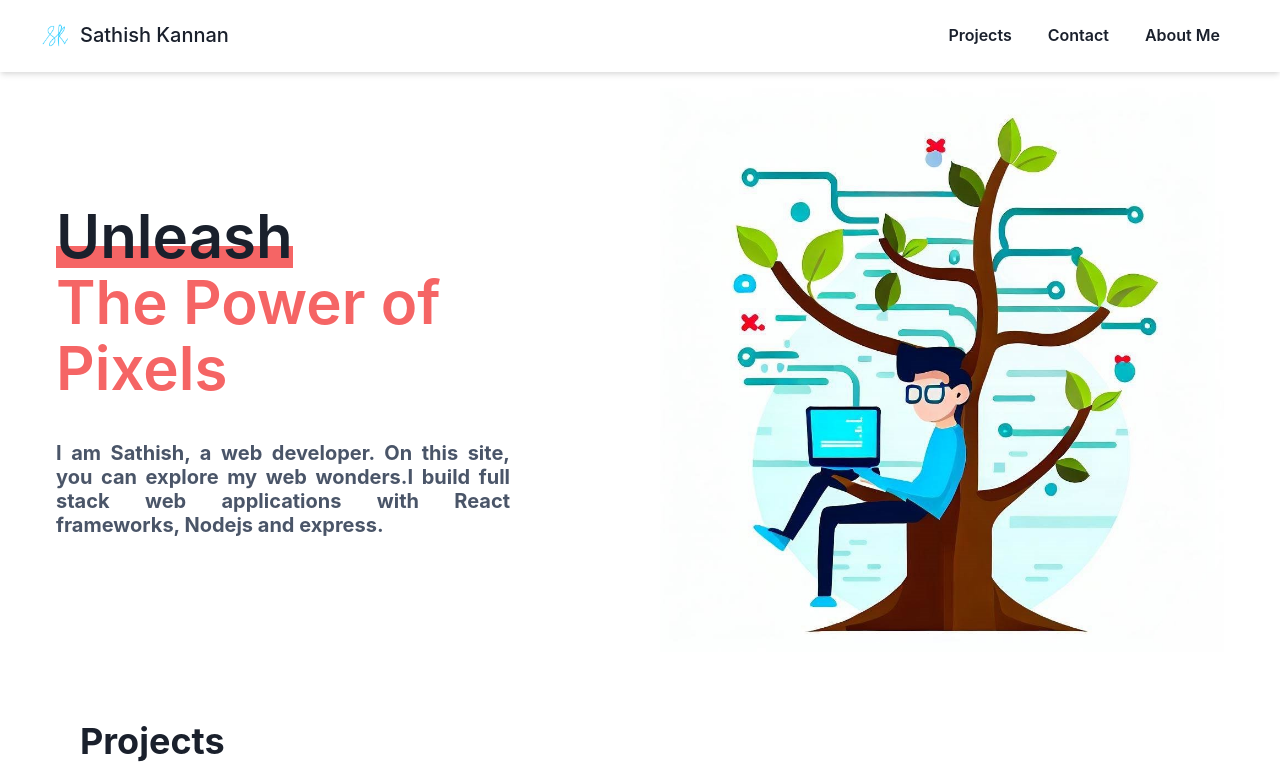
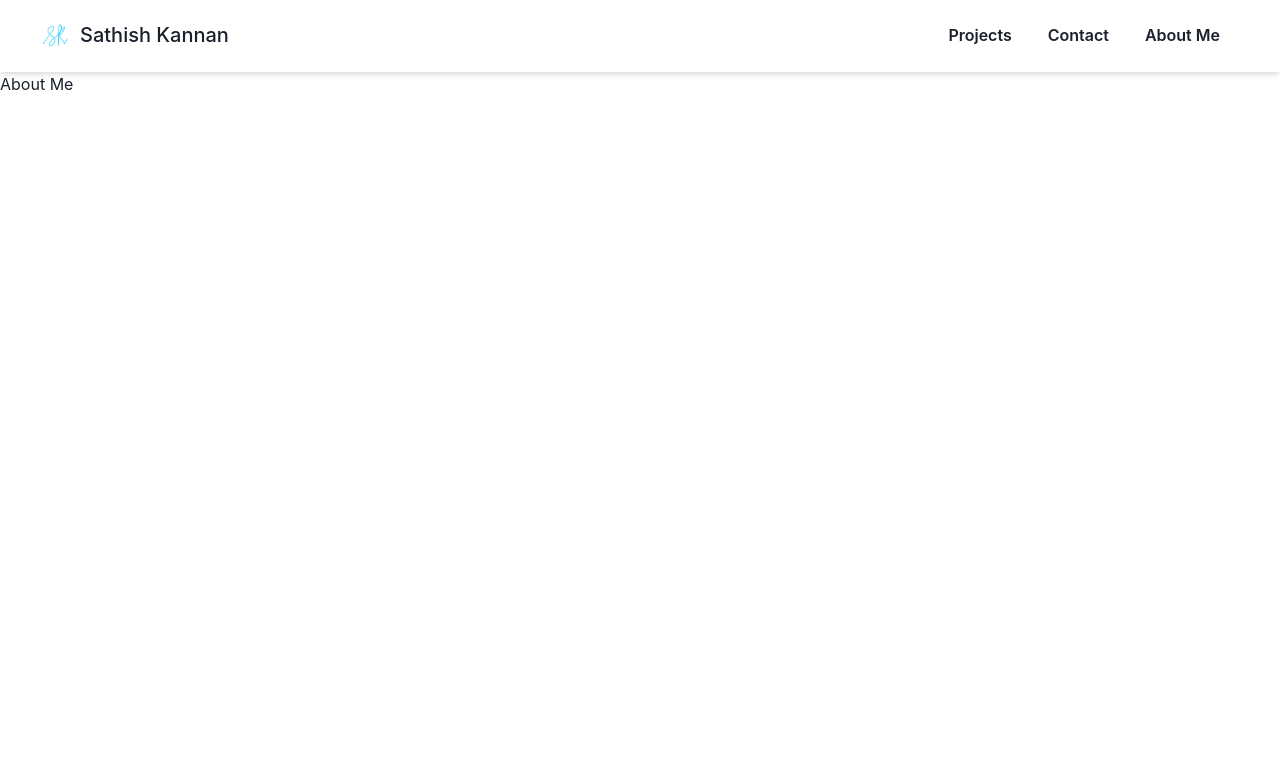
Before and after one commit to sathishkannan162/personal_portfolio_website, a React (Vite) app: page /about in a window 1280 px wide. Shown: the top 773 px of the page. Built offline with nearby package versions, Linux system fonts and the light colour scheme.

Commit message:
feat: added basic routes

```diff
--- a/package.json
+++ b/package.json
@@ -14,9 +14,13 @@
     "@emotion/react": "^11.11.0",
     "@emotion/styled": "^11.11.0",
     "framer-motion": "^10.12.12",
+    "localforage": "^1.10.0",
+    "match-sorter": "^6.3.1",
     "react": "^18.2.0",
     "react-dom": "^18.2.0",
-    "react-icons": "^4.8.0"
+    "react-icons": "^4.8.0",
+    "react-router-dom": "^6.11.2",
+    "sort-by": "^1.2.0"
   },
   "devDependencies": {
     "@types/react": "^18.0.28",
--- a/src/App.jsx
+++ b/src/App.jsx
@@ -3,10 +3,12 @@ import Navbar from './Navbar';
 import BlogCards from './BlogList';
 import Footer from './Footer';
 
+// const router = createBrowserRouter
+
 function App() {
   return (
     <div>
-      <Navbar />
+      {/* <Navbar /> */}
       <CallToActionWithVideo />
       <BlogCards />
       <Footer />
--- /dev/null
+++ b/src/ErrorPage.jsx
@@ -0,0 +1,16 @@
+import { useRouteError } from "react-router-dom";
+
+export default function ErrorPage() {
+  const error = useRouteError();
+  console.error(error);
+
+  return (
+    <div id="error-page">
+      <h1>Oops!</h1>
+      <p>Sorry, an unexpected error has occurred.</p>
+      <p>
+        <i>{error.statusText || error.message}</i>
+      </p>
+    </div>
+  );
+}
--- a/src/Navbar.jsx
+++ b/src/Navbar.jsx
@@ -15,6 +15,7 @@ import {
 } from '@chakra-ui/react';
 import { AiOutlineMenu } from 'react-icons/ai';
 import Logo from './assets/website_logo.png';
+import { Link } from 'react-router-dom';
 
 const Navbar = () => {
   const bg = useColorModeValue('white', 'gray.800');
@@ -31,7 +32,12 @@ const Navbar = () => {
         py={4}
         shadow="md"
       >
-        <Flex maxW="1200px" alignItems="center" justifyContent="space-between" mx="auto">
+        <Flex
+          maxW="1200px"
+          alignItems="center"
+          justifyContent="space-between"
+          mx="auto"
+        >
           <Flex>
             <chakra.a
               href="/"
@@ -56,11 +62,15 @@ const Navbar = () => {
                 md: 'inline-flex',
               }}
             >
-              <Button variant="ghost">Projects</Button>
-              <Button variant="ghost">Contact</Button>
-              <Button variant="ghost">About Me</Button>
-              {/* <Button variant="ghost">Company</Button> */}
-              {/* <Button variant="ghost">Sign in</Button> */}
+              <Button variant="ghost">
+                <Link to="/projects">Projects</Link>
+              </Button>
+              <Button variant="ghost">
+                <Link to="/contact">Contact</Link>
+              </Button>
+              <Button variant="ghost">
+                <Link to="/about">About Me</Link>
+              </Button>
             </HStack>
             {/* <Button colorScheme="brand" size="sm"> */}
             {/* Get Started */}
--- a/src/main.jsx
+++ b/src/main.jsx
@@ -1,12 +1,38 @@
 import React from 'react';
 import ReactDOM from 'react-dom/client';
+import { createBrowserRouter, RouterProvider } from 'react-router-dom';
+import Root from './routes/root.jsx';
+import ErrorPage from './ErrorPage.jsx';
 import App from './App.jsx';
-import { ChakraProvider } from '@chakra-ui/react';
+
+const router = createBrowserRouter([
+  {
+    path: '/',
+    element: <Root />,
+    errorElement: <ErrorPage />,
+    children: [
+      { path: '/', element: <App /> },
+      {
+        path: '/contact',
+        element: <div>contact me</div>,
+      },
+      {
+        path: '/projects',
+        element: <div>Projects</div>,
+      },
+      {
+        path: '/about',
+        element: <div>About Me</div>,
+      },
+    ],
+  },
+]);
 
 ReactDOM.createRoot(document.getElementById('root')).render(
   <React.StrictMode>
-    <ChakraProvider>
-      <App />
-    </ChakraProvider>
+    <RouterProvider router={router} />
+    {/* <ChakraProvider> */}
+    {/* <App /> */}
+    {/* </ChakraProvider> */}
   </React.StrictMode>
 );
--- /dev/null
+++ b/src/routes/root.jsx
@@ -0,0 +1,12 @@
+import { Outlet, Link } from 'react-router-dom';
+import { ChakraProvider } from '@chakra-ui/react';
+import App from '../App';
+import Navbar from '../Navbar';
+export default function Root() {
+  return (
+    <ChakraProvider>
+      <Navbar />
+      <Outlet />
+    </ChakraProvider>
+  );
+}
```
Also changed, not shown: 1 other file (tests, documents, lock files or other folders).
